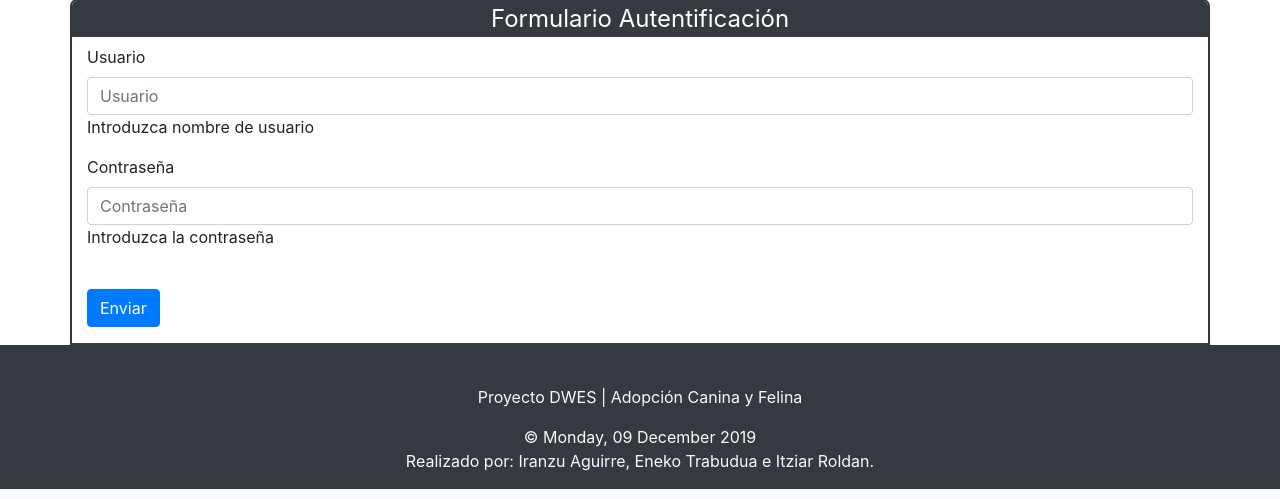
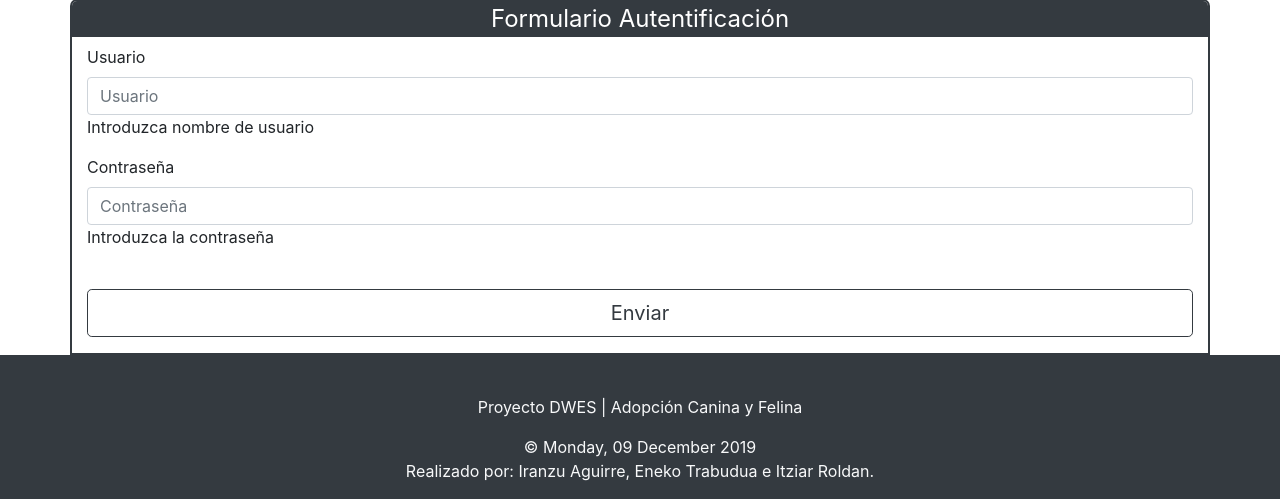
Before and after one commit to EnekoTrabu/ProyectoDWES, a PHP site: page / in a window 1280 px wide. Shown: the part 2007-2506 px from the top of the page. Run offline with PHP 8.4, Linux system fonts and the light colour scheme.

Commit message:
Cambio boton de formulario autentificacion

```diff
--- a/index.php
+++ b/index.php
@@ -210,7 +210,7 @@ include 'includes/cabecera.php';
                 <div class="form-group">
                     <label class="col-md-12 control-label" for="enviar"></label>
                     <div class="col-md-12">
-                        <button id="enviar" name="enviar" class="btn btn-primary">Enviar</button>
+                        <button id="enviar" name="enviar" class="btn btn-outline-dark btn-lg btn-block">Enviar</button>
                     </div>
                 </div>
 
```
